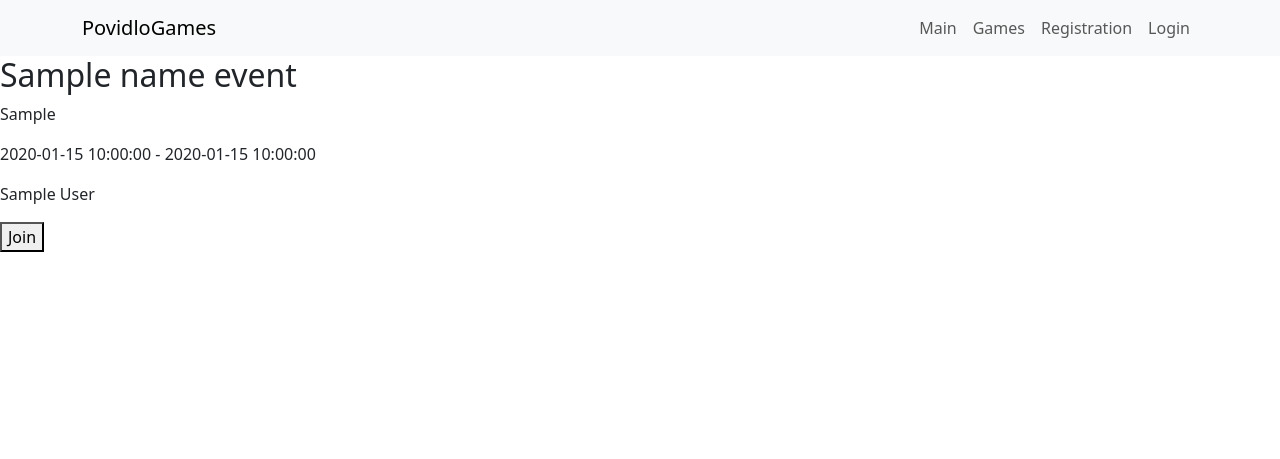
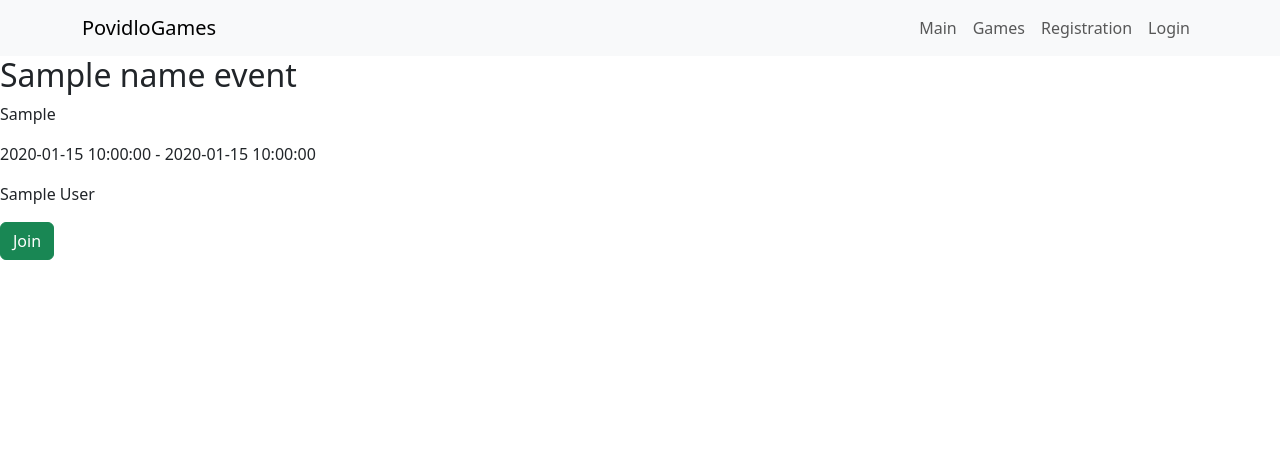
Before and after one commit to YaroDani/PovidloGames, a Flask app: template templates/eventpage.html in a window 1280 px wide. Shown: the top 459 px of the page. Run offline with Flask 3, Linux system fonts and the light colour scheme; the template is opened without the code that fills it: most values are stand-ins (such as "Sample title", 1, 10 or a date in 2020).

Commit message:
Added style to join button

```diff
--- a/templates/eventpage.html
+++ b/templates/eventpage.html
@@ -8,6 +8,6 @@
   <p>{{ start_date }} - {{ end_date }}</p>
   <p>{{ name_author }}</p>
   <form method="POST">
-    <button type="submit">Join</button>
+      <button type="submit" class="btn btn-success">Join</button>
   </form>
 {% endblock %}
```
